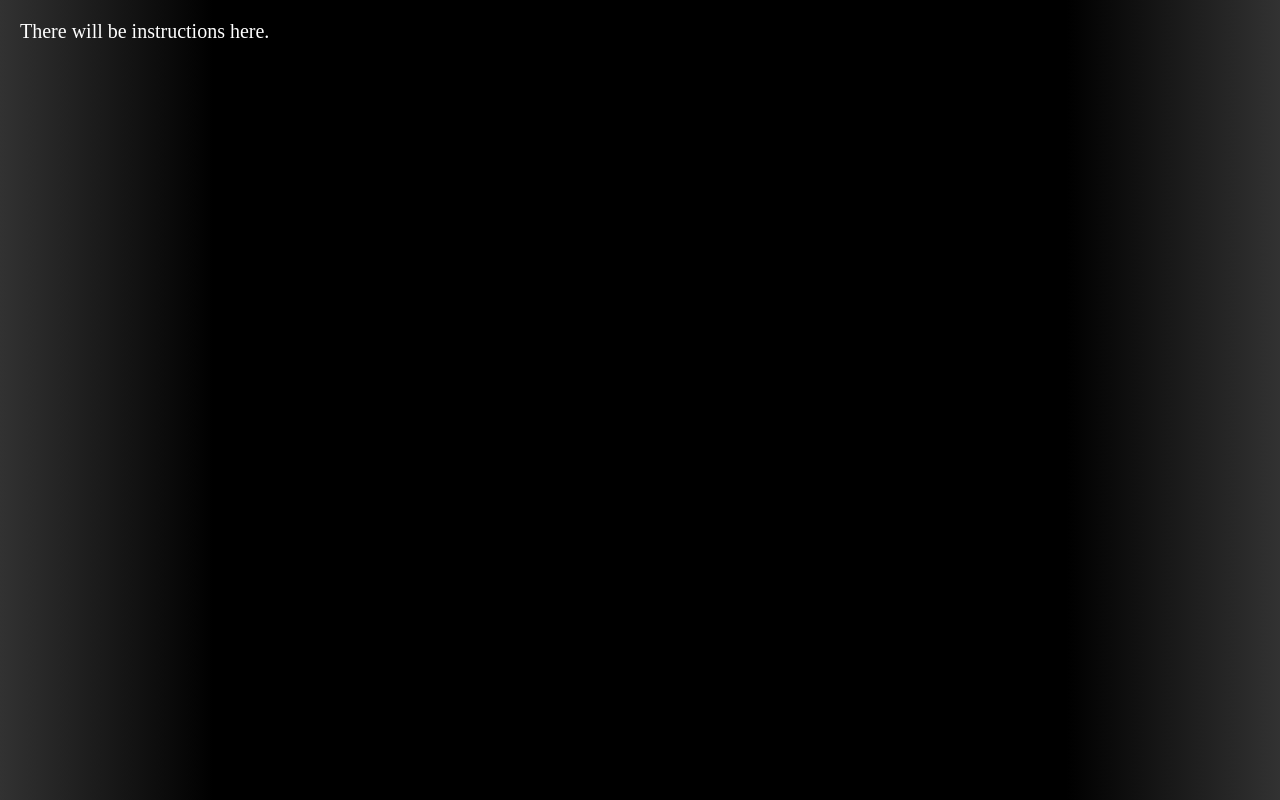
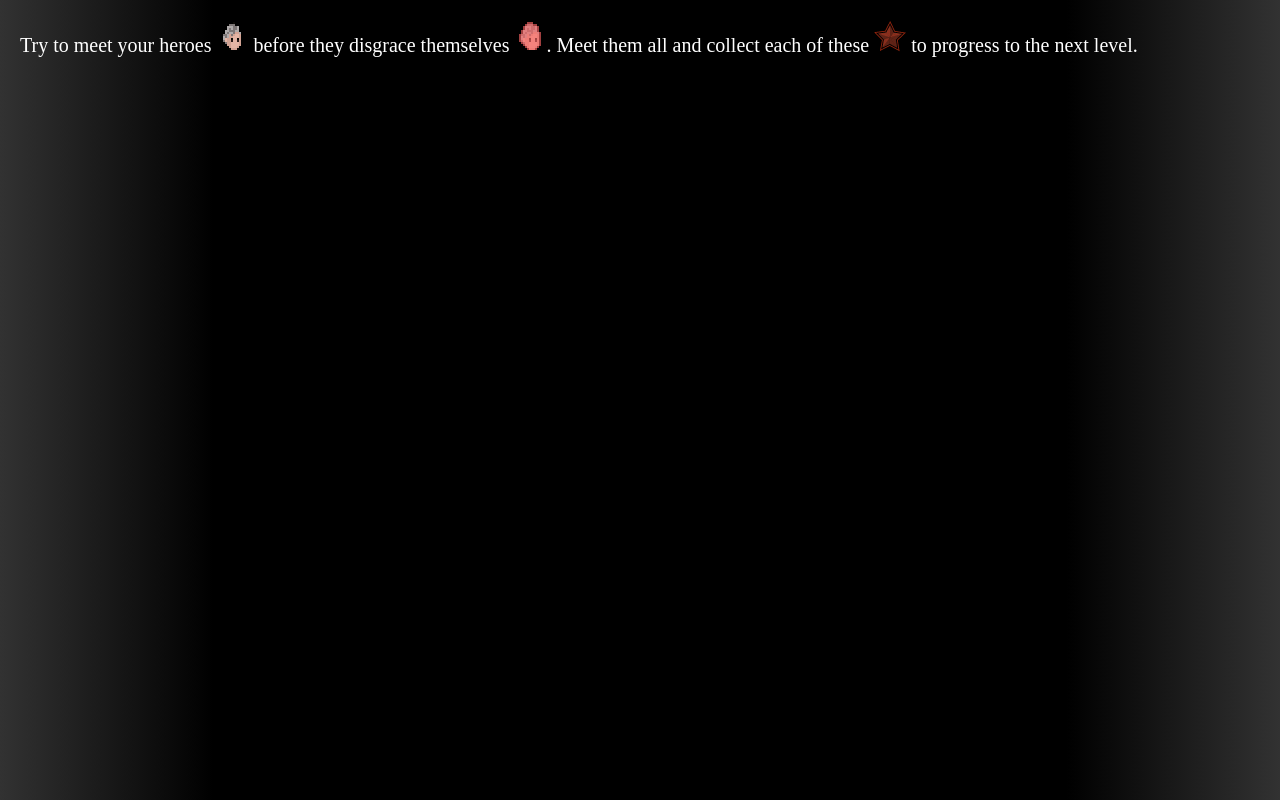
Before and after one commit to simon-calver/heroes-in-disgrace, a website: page assets/text/instructions.html in a window 1280 px wide. Drawn offline with Linux system fonts and the light colour scheme; files that its build step writes are made by us from their sources; files whose address does not match are found by name; a web font is replaced by a local one.

Commit message:
Instructions added

```diff
--- a/assets/text/instructions.html
+++ b/assets/text/instructions.html
@@ -3,7 +3,9 @@
 <div style="pointer-events: auto">
   <div class="game-instructions">
     <p>
-      There will be instructions here.
+      Try to meet your heroes <img src="assets/sprites/hero-icon.png"> before they disgrace themselves
+      <img src="assets/sprites/hero-icon-bad.png">. Meet them all and collect each of these
+      <img src="assets/sprites/star.png" style="width:auto;height:32px;"> to progress to the next level.
     </p>
   </div>
 </div>
```
Also changed, not shown: assets/sprites/hero-icon-bad.png (added).
